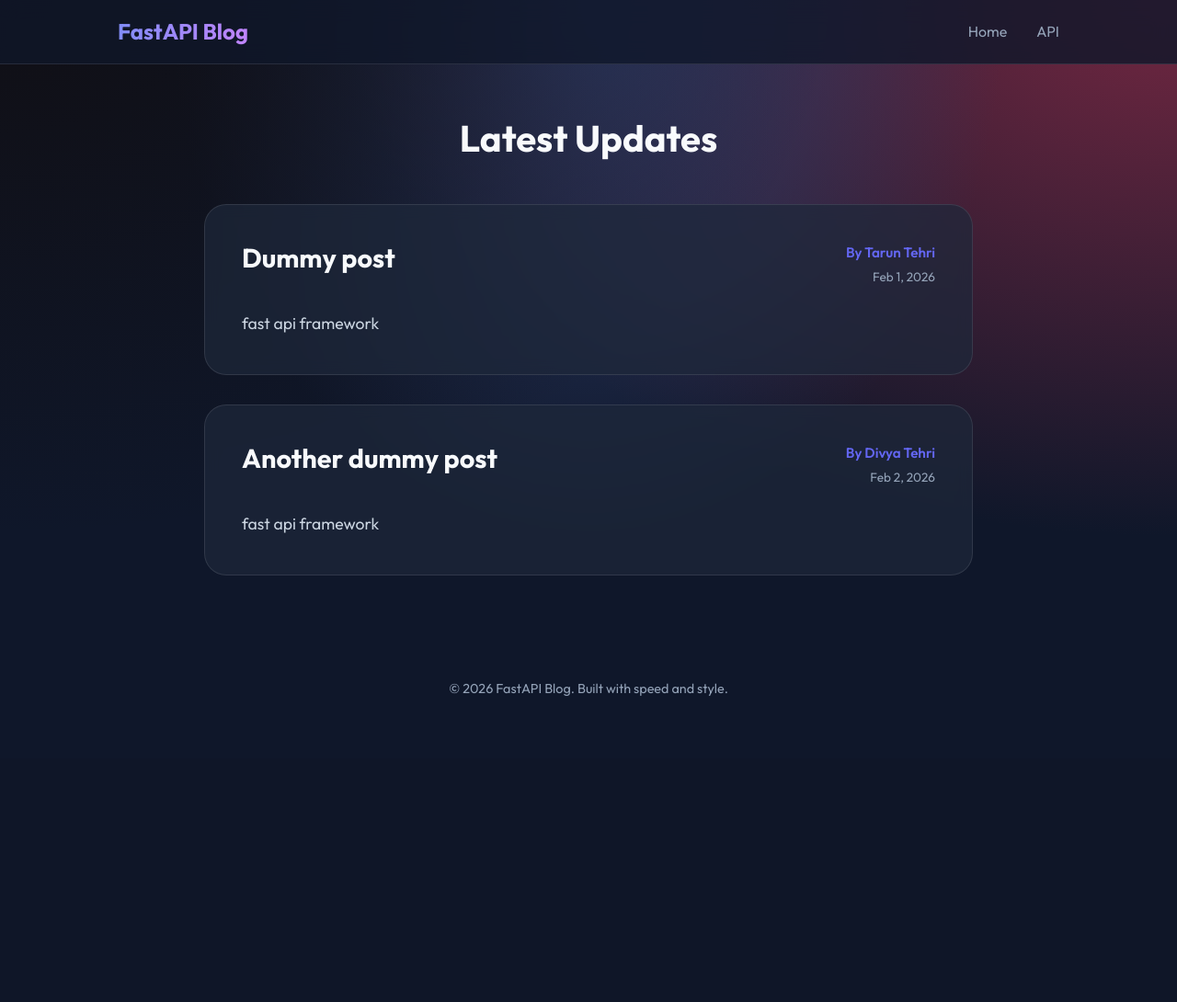
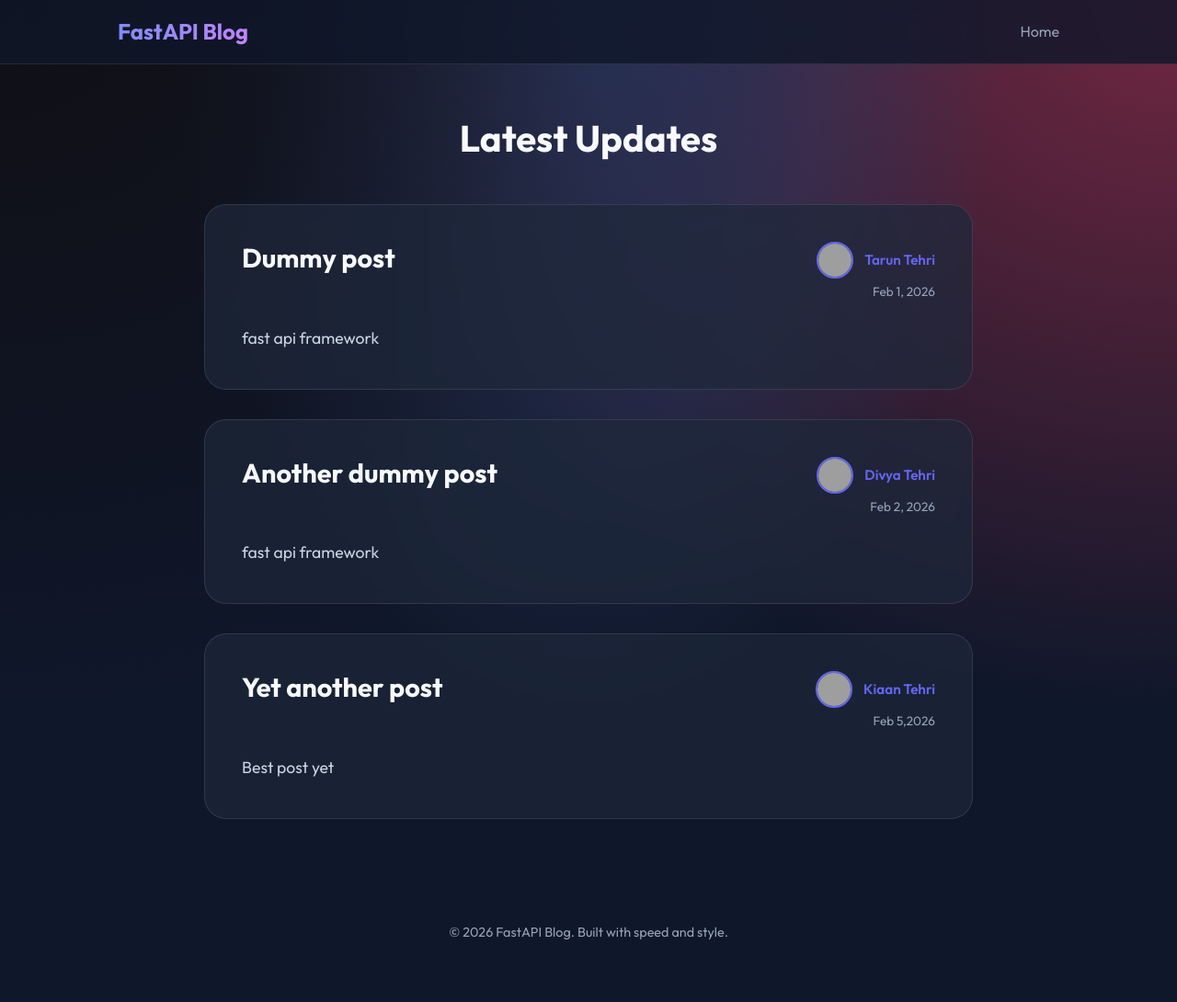
Before and after one commit to tehritarun/FastAPI_Blog, a FastAPI app: page / in a window 1280 px wide. Shown: the whole page at 92% size. Before the commit the page ends 757 px from the top, so only its background shows below. Run offline with FastAPI, Linux system fonts and the light colour scheme; grey boxes are pictures that could not be loaded.

Commit message:
More styling added

```diff
--- a/main.py
+++ b/main.py
@@ -15,6 +15,7 @@ posts = [
         "title": "Dummy post",
         "content": "fast api framework",
         "date_posted": "Feb 1, 2026",
+        "profile_image": "https://api.dicebear.com/7.x/avataaars/svg?seed=Tarun",
     },
     {
         "id": "2",
@@ -22,6 +23,15 @@ posts = [
         "title": "Another dummy post",
         "content": "fast api framework",
         "date_posted": "Feb 2, 2026",
+        "profile_image": "https://api.dicebear.com/7.x/avataaars/svg?seed=Divya",
+    },
+    {
+        "id": "3",
+        "author": "Kiaan Tehri",
+        "title": "Yet another post",
+        "content": "Best post yet",
+        "date_posted": "Feb 5,2026",
+        "profile_image": "https://api.dicebear.com/7.x/avataaars/svg?seed=Kiaan",
     },
 ]
 
--- a/static/css/style.css
+++ b/static/css/style.css
@@ -123,6 +123,21 @@ footer {
   line-height: 1.2;
 }
 
+.author-info {
+  display: flex;
+  align-items: center;
+  justify-content: flex-end;
+  gap: 0.75rem;
+}
+
+.profile-img {
+  width: 40px;
+  height: 40px;
+  border-radius: 50%;
+  border: 2px solid var(--primary);
+  background: var(--bg-dark);
+}
+
 .post-meta {
   display: flex;
   flex-direction: column;
--- a/templates/home.html
+++ b/templates/home.html
@@ -7,8 +7,15 @@
   <div class="post-header">
     <h2 class="post-title">{{ post.title }}</h2>
     <div class="post-meta">
-      <span class="post-author">By {{ post.author }}</span>
-      <span class="post-date text-muted">{{ post.date_posted }}</span>
+      <div class="author-info">
+        <img
+          src="{{ post.profile_image }}"
+          alt="{{ post.author }}"
+          class="profile-img"
+        />
+        <span class="post-author">{{ post.author }}</span>
+      </div>
+      <span class="post-date">{{ post.date_posted }}</span>
     </div>
   </div>
   <div class="post-content">{{ post.content }}</div>
--- a/templates/layout.html
+++ b/templates/layout.html
@@ -20,10 +20,9 @@
   </head>
   <body>
     <nav class="navbar">
-      <a href="/" class="nav-logo">FastAPI Blog</a>
+      <a href="{{ url_for("home") }}" class="nav-logo">FastAPI Blog</a>
       <div class="nav-links">
-        <a href="/">Home</a>
-        <a href="/api/posts">API</a>
+      <a href="{{ url_for("home") }}">Home</a>
       </div>
     </nav>
 
```
Also changed, not shown: static/profile_pics/default.svg (added), static/profile_pics/kiaan.svg (added).
